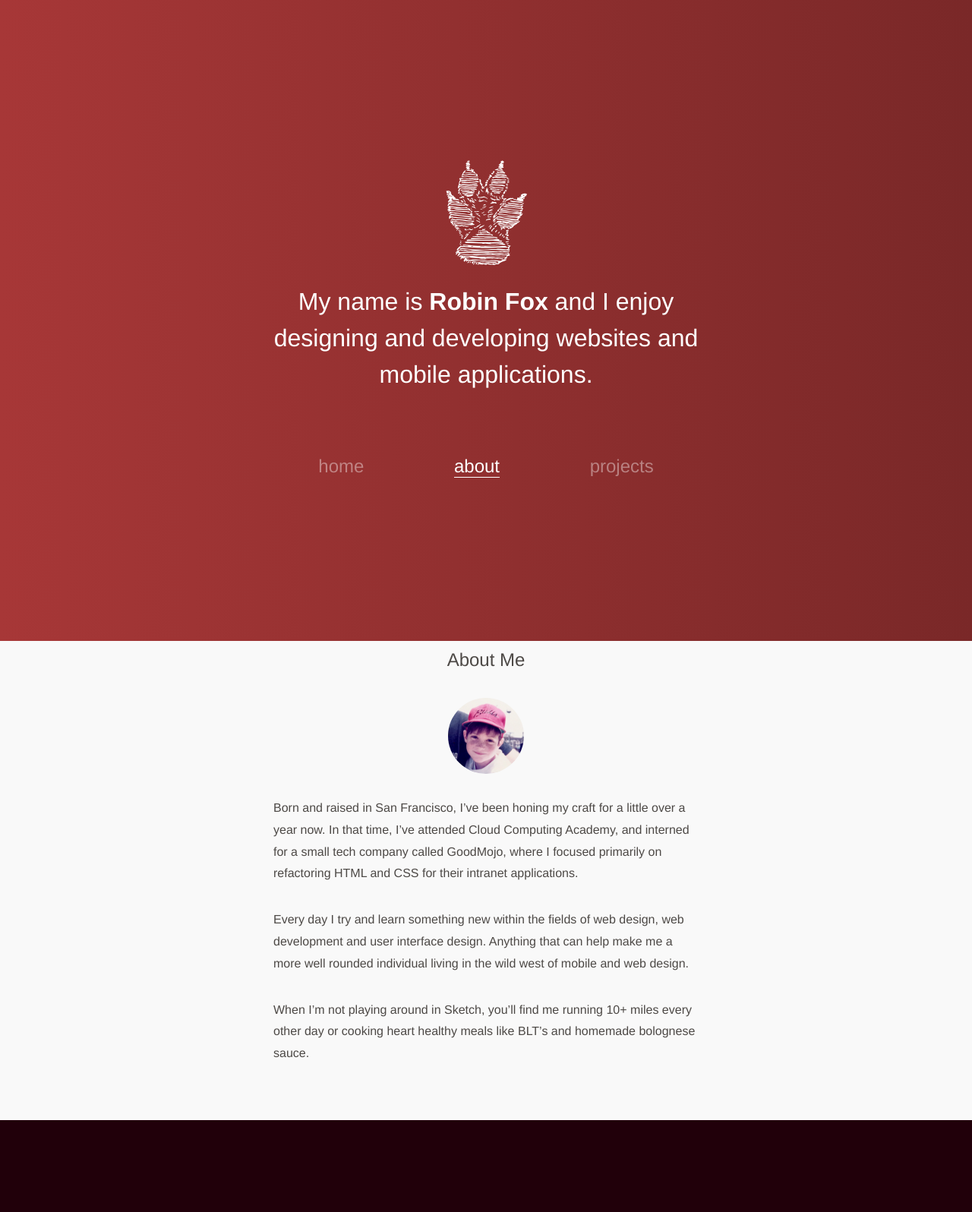
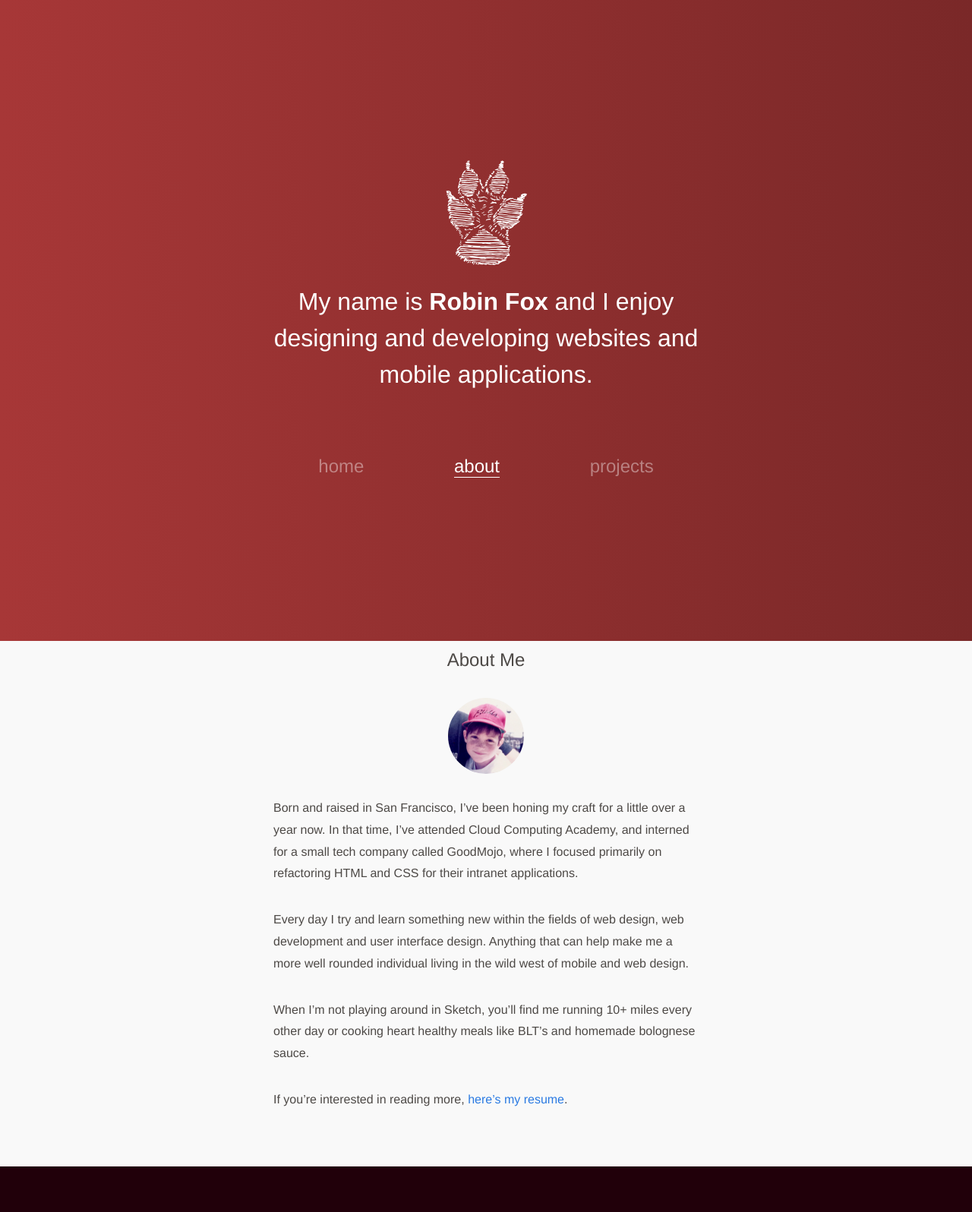
Before and after one commit to smugfox/smugfox, a Jekyll site: the page built from about.md, in a window 1280 px wide. Shown: the whole page at 76% size. Built offline with Jekyll 4.4.1, drawn with Linux system fonts in a browser that asks for light colours; before the commit the page ends 1535 px from its top, so only the background shows below that.

Commit message:
Redesigned footer with link to github for portfolio, and removed link to github account

```diff
--- a/_includes/footer.html
+++ b/_includes/footer.html
@@ -1,5 +1,3 @@
 <footer class="footer">
-  <small>
-      &copy; <script type="text/javascript"> document.write(new Date().getFullYear());</script> Robin Fox
-  </small>
+  <small class="anchor--jekyll"> &copy; <script type="text/javascript"> document.write(new Date().getFullYear());</script> Robin Fox - <a href="https://github.com/smugfox/smugfox">Made with Jekyll</a></small>
 </footer>
--- a/_sass/2-modules/_footer.scss
+++ b/_sass/2-modules/_footer.scss
@@ -17,3 +17,10 @@
 	line-height: 1;
 	padding: 1.46875rem 0;
 }
+
+.anchor--jekyll a{
+	color: #fff;
+	&:hover {
+		text-decoration: underline;
+	}
+}
--- a/about.md
+++ b/about.md
@@ -10,3 +10,5 @@
 Every day I try and learn something new within the fields of web design, web development and user interface design. Anything that can help make me a more well rounded individual living in the wild west of mobile and web design.
 
 When I’m not playing around in Sketch, you’ll find me running 10+ miles every other day or cooking heart healthy meals like BLT’s and homemade bolognese sauce.
+
+If you're interested in reading more, [here's my resume](http://www.mrkitsune.com/about/RobinFox.pdf).
--- a/index.html
+++ b/index.html
@@ -18,7 +18,6 @@
     <a href="mailto:robinfoxin@gmail.com" class="button">Email</a>
     <div class="social">
       <a class="twitter hide-text" href="http://twitter.com/{{ site.twitter_username }}" title="twitter" target="_blank">twitter</a>
-      <a class="github hide-text" href="http://github.com/{{ site.github_username }}" title="github" target="_blank">github</a>
       <a class="dribbble hide-text" href="https://dribbble.com/{{ site.dribbble_username }}" title="dribbble" target="_blank">dribbble</a>
       <a class="linkedin hide-text" href="https://linkedin.com/in/{{ site.dribbble_username }}" title="linkedin" target="_blank">linkedin</a>
     </div>
```
Also changed, not shown: 1 other file.
